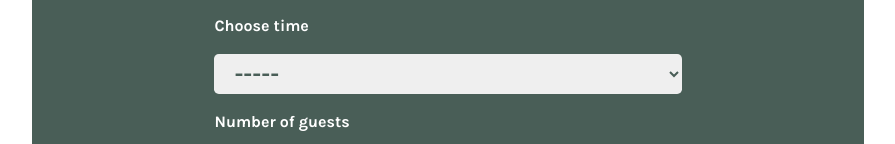
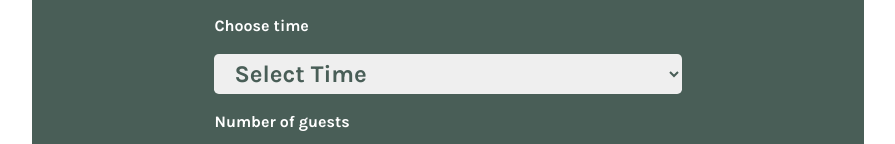
Before and after one commit to OtarKapatadze/Little_Lemon, a React (Create React App) app: page /Reservation in a window 1280 px wide. Shown: the part 328-472 px from the top of the page, without its empty margins (192-1087 px from the left). Built offline with nearby package versions, Linux system fonts and the light colour scheme; a web font is replaced by a local one.

Commit message:
capstone for coursera done i guess

```diff
--- a/src/App.css
+++ b/src/App.css
@@ -873,7 +873,28 @@ input[type="date"]::-webkit-calendar-picker-indicator:hover {
   font-size: 1rem;
 }
 
+.error {
+  color: red;
+}
 
+.router-Confirmation{
+  background-color:green;
+  color:#f4ce14;
+  font-family: Papyrus;
+}
+
+.router-Confirmation h2{
+  font-family: Papyrus;
+  font-weight: 900;
+  font-size: 6rem;
+  white-space: inherit;
+  text-align: center;
+}
+
+.linkforhome {
+  font-family: Markazi;
+  color: white;
+}
 
 @media screen and (min-width: 1450px) {
 
@@ -1038,6 +1059,11 @@ input[type="date"]::-webkit-calendar-picker-indicator:hover {
 
 }
 
+.router-Confirmation h2 {
+  font-size: 4rem;
+}
+
+
 
 @media screen and (max-width: 768px) {
 
@@ -1158,6 +1184,10 @@ input[type="date"]::-webkit-calendar-picker-indicator:hover {
     font-size: 2rem;
   }
 
+    .router-Confirmation h2 {
+      font-size: 1rem;
+    }
+
 
 }
 
--- a/src/components/BookingForm.jsx
+++ b/src/components/BookingForm.jsx
@@ -2,8 +2,8 @@ import AvailableTimes from "./AvailableTimes";
 import { useEffect, useState } from "react";
 import { fetchAPI, submitAPI } from "../api";
 import { useNavigate } from "react-router";
-// import { object, string, number, date, InferType } from "yup";
-// import { Formik } from "formik";
+import { Formik, Field, Form } from "formik";
+import * as Yup from "yup"; // Add Yup for validation
 
 export default function BookingForm({
   formData,
@@ -12,10 +12,10 @@ export default function BookingForm({
   availableTimes,
 }) {
   const [resetTimes, setResetTimes] = useState(availableTimes);
-  const [isSubmited, setIsSubmitted] = useState(false);
+  const [isSubmitted, setIsSubmitted] = useState(false);
   const navigate = useNavigate();
 
-  // useEffect for resetTImes
+  // useEffect for resetTimes
   useEffect(() => {
     const today = new Date();
     const todaysAvailability = fetchAPI(today);
@@ -23,9 +23,8 @@ export default function BookingForm({
   }, []);
 
   // useEffect for submission
-
   useEffect(() => {
-    if (isSubmited) {
+    if (isSubmitted) {
       const submited = submitAPI(formData);
       if (submited) {
         navigate("/ConfirmedBooking");
@@ -33,34 +32,29 @@ export default function BookingForm({
     }
 
     setIsSubmitted(false);
-    // console.log(isSubmited);
-  }, [isSubmited]);
+  }, [isSubmitted]);
 
-  // handleChange updated formData changes
-  function handleChange(e) {
-    const { id, value } = e.target;
-    if (id === "date") {
-      dispatch({ type: "initialize_times", payload: resetTimes });
-      setFormData((prev) => ({ ...prev, [id]: value }));
-    } else {
-      setFormData((prevData) => {
-        return {
-          ...prevData,
-          [id]: value,
-        };
+  // Validation schema using Yup
+
+  const validationSchema = Yup.object({
+    date: Yup.date().required("Date is required"),
+    time: Yup.string().required("Time is required"), // Add validation for time
+    guests: Yup.number()
+      .min(1, "Guests must be at least 1")
+      .max(10, "Guests cannot exceed 10")
+      .required("Guests are required"),
+    occasion: Yup.string().required("Please select an occasion"),
+    email: Yup.string()
+      .email("Invalid email format")
+      .required("Email is required"),
   });
-    }
-  }
 
-  // Submit Handler
+  // handleSubmit
+  const handleSubmit = (values) => {
+    // Submit form data and dispatch to change state
+    dispatch({ type: "available_times", payload: values.time });
 
-  // i need to make submit so that once submitted in reducer changes initial value
-  function handleSubmit(e) {
-    e.preventDefault();
-    console.log(formData);
-    dispatch({ type: "available_times", payload: formData.time });
     // Optionally reset the form data
-
     setFormData({
       date: "",
       time: "",
@@ -69,72 +63,118 @@ export default function BookingForm({
       email: "",
     });
 
-    setIsSubmitted(!isSubmited);
-  }
+    setIsSubmitted(true);
+  };
 
   return (
-    <>
-      <form onSubmit={handleSubmit}>
+    <Formik
+      initialValues={formData}
+      validationSchema={validationSchema}
+      onSubmit={handleSubmit}
+    >
+      {({ values, handleChange, handleBlur, errors, touched }) => (
+        <Form>
           <label htmlFor="date" className="label">
             Choose date
           </label>
-        <input
-          value={formData.date}
+          <Field
+            value={values.date}
             onChange={handleChange}
+            onBlur={handleBlur}
             type="date"
             id="date"
+            name="date"
           />
-        <AvailableTimes
-          time={formData.time}
-          handleChange={handleChange}
-          availableTimes={availableTimes}
-        />
+          {touched.date && errors.date && (
+            <div className="error">{errors.date}</div>
+          )}
+
+          <label htmlFor="time" className="label">
+            Choose time
+          </label>
+          <Field
+            as="select"
+            value={values.time}
+            onChange={handleChange}
+            onBlur={handleBlur}
+            name="time"
+            id="time"
+            className="select"
+          >
+            <option value="">Select Time</option>
+            {availableTimes.map((time, index) => (
+              <option key={index} value={time}>
+                {time}
+              </option>
+            ))}
+          </Field>
+          {touched.time && errors.time && (
+            <div className="error">{errors.time}</div>
+          )}
+
           <label htmlFor="guests" className="label">
             Number of guests
           </label>
-        <input
-          value={formData.guests}
+          <Field
+            value={values.guests}
             onChange={handleChange}
+            onBlur={handleBlur}
             type="number"
             placeholder="1"
             min="1"
             max="10"
             id="guests"
+            name="guests"
           />
+          {touched.guests && errors.guests && (
+            <div className="error">{errors.guests}</div>
+          )}
+
           <label htmlFor="occasion" className="label">
             Occasion
           </label>
-        <select
-          value={formData.occasion}
-          onChange={handleChange}
+          <Field
+            as="select"
+            name="occasion"
             id="occasion"
             className="select select-occasion"
           >
             <option className="option" value="What Occasion">
               What Occasion ?
             </option>
-          <option className="option" value={"Birthday"}>
+            <option className="option" value="Birthday">
               Birthday
             </option>
-          <option className="option" value={"Anniversary"}>
+            <option className="option" value="Anniversary">
               Anniversary
             </option>
-          <option className="option" value={"Friends"}>
+            <option className="option" value="Friends">
               Friends
             </option>
-        </select>
+          </Field>
+          {touched.occasion && errors.occasion && (
+            <div className="error">{errors.occasion}</div>
+          )}
+
           <label htmlFor="email" className="label">
             Email
           </label>
-        <input
-          value={formData.email}
+          <Field
+            value={values.email}
             onChange={handleChange}
+            onBlur={handleBlur}
             type="email"
             placeholder="....@mail.com"
             id="email"
+            name="email"
           />
+          {touched.email && errors.email && (
+            <div className="error">{errors.email}</div>
+          )}
+
           <input className="button" type="submit" value="SUBMIT" />
-      </form>
-    </>
+        </Form>
+      )}
+    </Formik>
   );
 }
--- a/src/components/ConfirmedBooking.jsx
+++ b/src/components/ConfirmedBooking.jsx
@@ -1,10 +1,14 @@
+import { Link } from "react-router-dom";
 export default function ConfirmedBooking({
   children,
   title = "Congrats You Just Booked a Table",
 }) {
   return (
-    <section className="router-section router-about">
+    <section className="router-section router-Confirmation">
       <h2>{title}</h2>
+      <Link className="linkforhome" to="/">
+        Home
+      </Link>
       {children}
     </section>
   );
```
Lines whose indentation alone changed are shown as unchanged.
